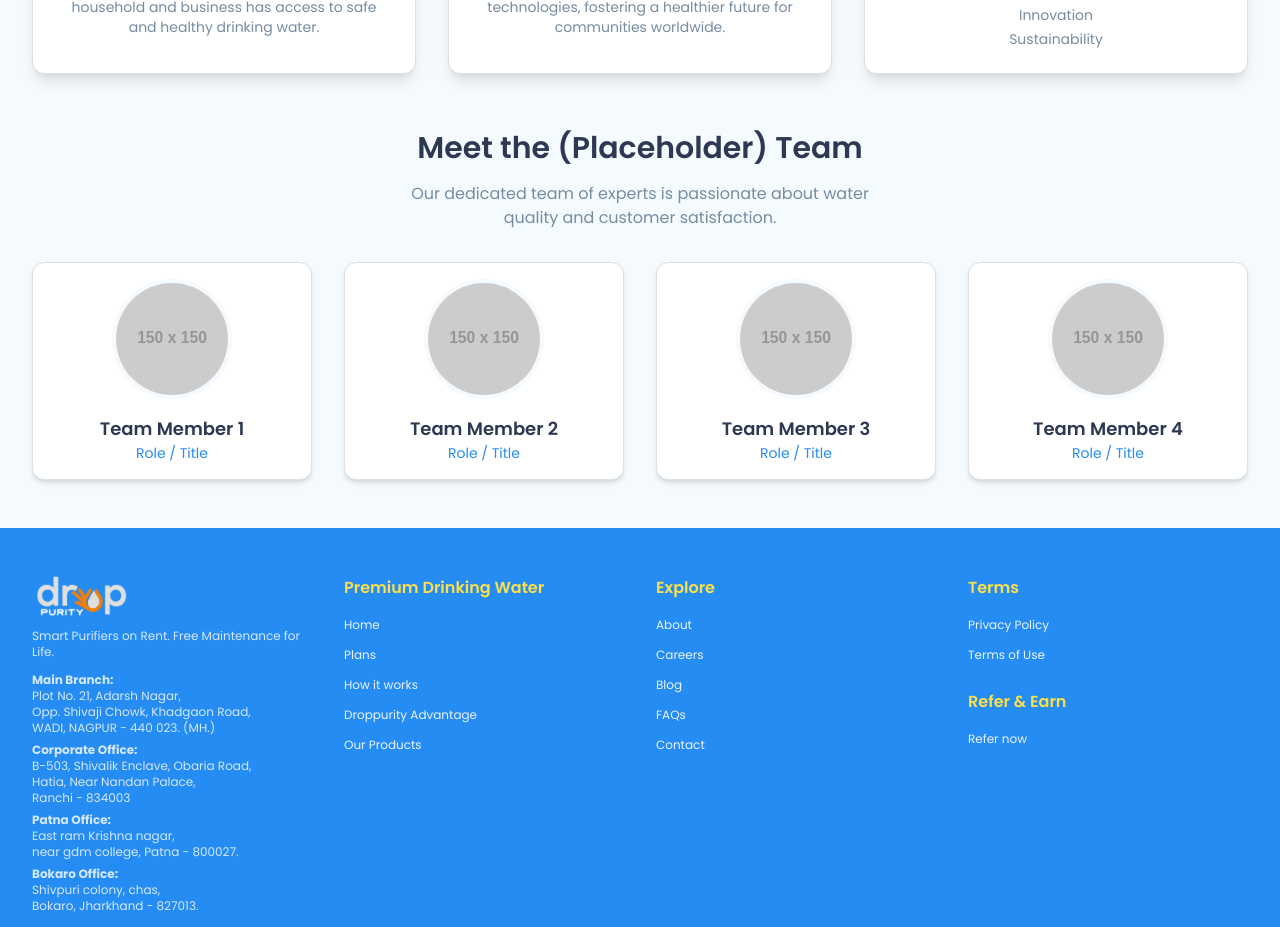
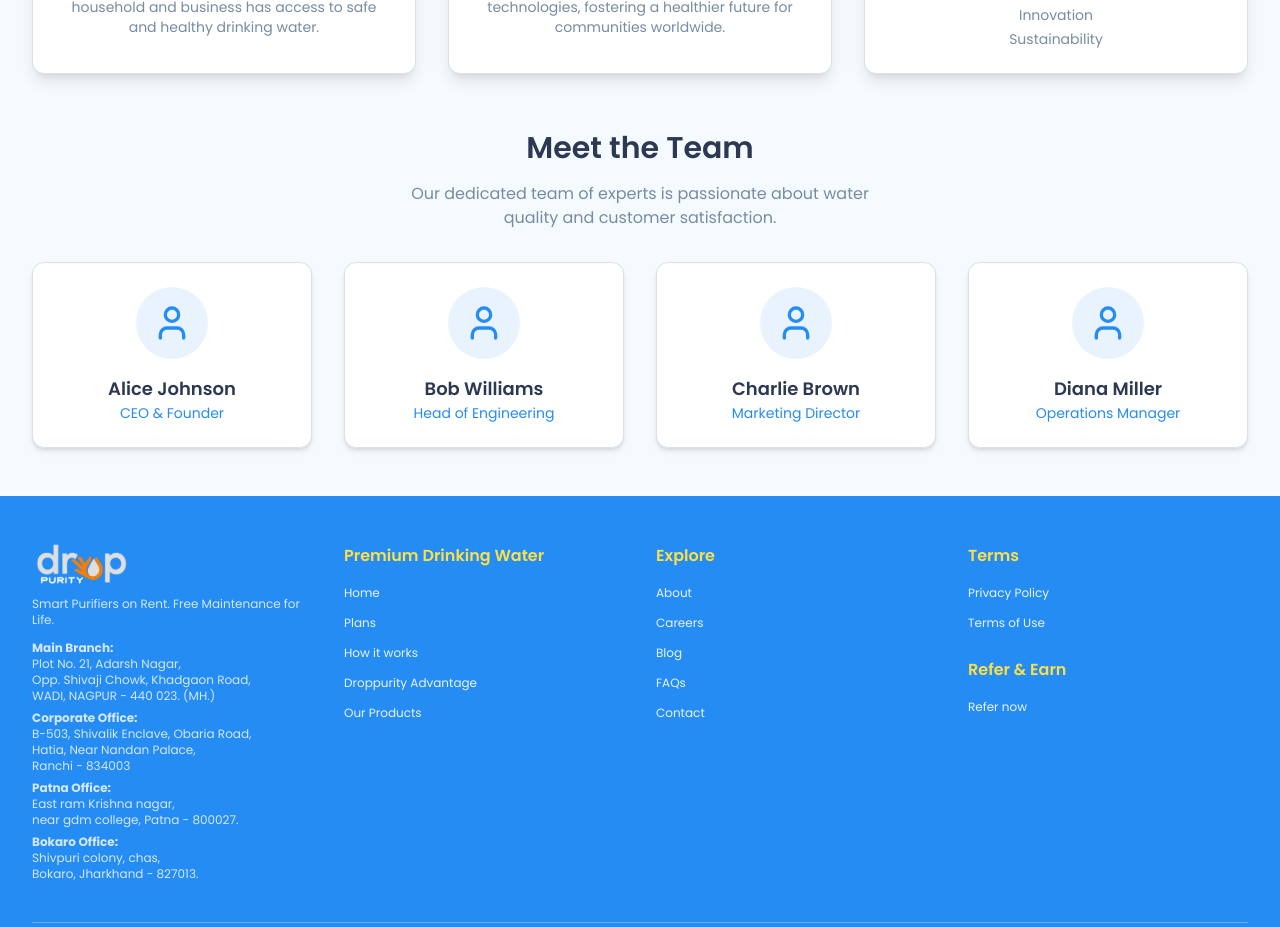
Before and after one commit to droppurity/web, a Next.js app: page /about in a window 1280 px wide. Shown: the part 840-1767 px from the top of the page. Built offline with nearby package versions, Linux system fonts and the light colour scheme.

Commit message:
i dont have images

```diff
--- a/src/app/about/page.tsx
+++ b/src/app/about/page.tsx
@@ -1,8 +1,7 @@
 
 import type { Metadata } from 'next';
-import Image from 'next/image';
 import { Card, CardContent, CardHeader, CardTitle } from '@/components/ui/card';
-import { Users, Target, Droplet } from 'lucide-react';
+import { Users, Target, Droplet, User } from 'lucide-react';
 
 export const metadata: Metadata = {
   title: 'About Droppurity',
@@ -83,17 +82,24 @@ export default function AboutPage() {
         </section>
 
         <section className="text-center">
-            <h2 className="text-2xl sm:text-3xl font-semibold font-headline text-foreground mb-4">Meet the (Placeholder) Team</h2>
+            <h2 className="text-2xl sm:text-3xl font-semibold font-headline text-foreground mb-4">Meet the Team</h2>
             <p className="text-muted-foreground max-w-lg mx-auto mb-8 text-sm sm:text-base">
                 Our dedicated team of experts is passionate about water quality and customer satisfaction.
             </p>
             <div className="grid sm:grid-cols-2 md:grid-cols-4 gap-6 sm:gap-8">
-                {[1,2,3,4].map(i => (
-                    <Card key={i} className="shadow-md hover:shadow-lg transition-shadow duration-300">
-                        <CardContent className="p-4">
-                            <Image src={`https://placehold.co/150x150.png`} alt={`Portrait of placeholder team member ${i}`} width={120} height={120} className="rounded-full mx-auto mb-4 border-4 border-background" data-ai-hint="person portrait" />
-                            <h3 className="font-semibold text-foreground text-lg">Team Member {i}</h3>
-                            <p className="text-sm text-primary">Role / Title</p>
+                {[
+                    { name: 'Alice Johnson', role: 'CEO & Founder' },
+                    { name: 'Bob Williams', role: 'Head of Engineering' },
+                    { name: 'Charlie Brown', role: 'Marketing Director' },
+                    { name: 'Diana Miller', role: 'Operations Manager' },
+                ].map((member, i) => (
+                    <Card key={i} className="shadow-md hover:shadow-lg transition-shadow duration-300 text-center">
+                        <CardContent className="p-6 flex flex-col items-center justify-center">
+                            <div className="bg-primary/10 p-4 rounded-full mb-4">
+                                <User className="w-10 h-10 text-primary" />
+                            </div>
+                            <h3 className="font-semibold text-foreground text-lg">{member.name}</h3>
+                            <p className="text-sm text-primary">{member.role}</p>
                         </CardContent>
                     </Card>
                 ))}
```
